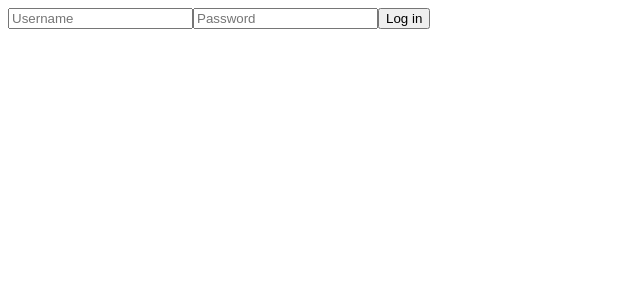
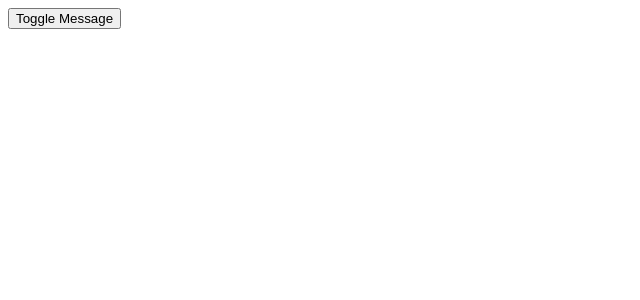
Before and after one commit to AlistairDrew/FullStack_3006, a React (Create React App) app in the folder TakeNote/client/: page / in a window 1280 px wide. Shown: the top 300 px of the page, without its empty margins (0-640 px from the left). Built offline with nearby package versions, Linux system fonts and the light colour scheme.

Commit message:
All applications of useEffect

```diff
--- a/TakeNote/client/src/index.js
+++ b/TakeNote/client/src/index.js
@@ -1,4 +1,4 @@
-import React, { useState } from 'react'; //add in useEffect
+import React, { useState, useEffect } from 'react'; //add in useEffect
 import ReactDOM from 'react-dom';
 //import './index.css';
 //import App from './App';
@@ -6,36 +6,51 @@ import ReactDOM from 'react-dom';
 
 function App() {
 
-const [formUsename, setFormUsername] = useState("");
-const [formPassword, setFormPassword] = useState("");
 
-    function sendData(e){
-      e.preventDefault();
+const [messageShown, setMessageShown] = useState(false);
 
-      //sending data
-      setFormUsername("");
-      setFormPassword("");
+//First way of using useEffect
+useEffect(() =>{ //component update side effect, will be triggered any value is changed.
+  console.log("Component updating");
+});
 
-    }
+
+
+//Third way of using useEffect,puts specificity onto when to call useEffect , this one only calls whenever messageShown is changed
+useEffect(() =>{
+  console.log("Specific state update");
+},[messageShown]);
+
+function Random(){
+  const[randomNumber, setRandomNumber] = useState(Math.random());
+  //Second way of using useEffect also the most common way of using useEffect, with empty dependency array.
+useEffect(() =>{
+  console.log("Component mount")
+  const intervalId = setInterval(() => {
+    setRandomNumber(Math.random());
+  }, 1000);
+
+return () => { //Fourth way to apply useEffect, when unmounting certain things
+  console.log("Compnent Unmount");
+  clearInterval(intervalId);
+}
+
+}, []);
+return <h1>{randomNumber}</h1>
+}
 
 
   return (
     <>
-     <form onSubmit={sendData}>
-       <input type="text"
-       placeholder="Username"
-       onChange={(e)=> setFormUsername(e.target.value)}
-       value={setFormUsername}
-       />
 
-       <input type="password"
-       placeholder="Password"
-       onChange={(e)=> setFormPassword(e.target.value)}
-       value={setFormPassword}
-       />
-       <button type="submit" placeholder="Submit">Log in</button>
-     </form>
+      <button onClick={() => setMessageShown(!messageShown)}>Toggle Message</button>
+      {messageShown && (
+      <>
+        <Random />
+        <p>Some Message</p>
 
+      </>
+      )}
 
     </>
   );
```
Also changed, not shown: 1 other file (tests, documents, lock files or other folders).
